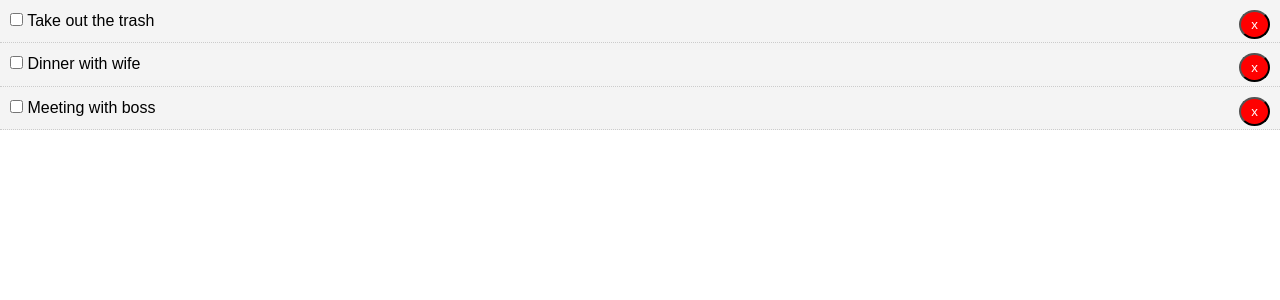
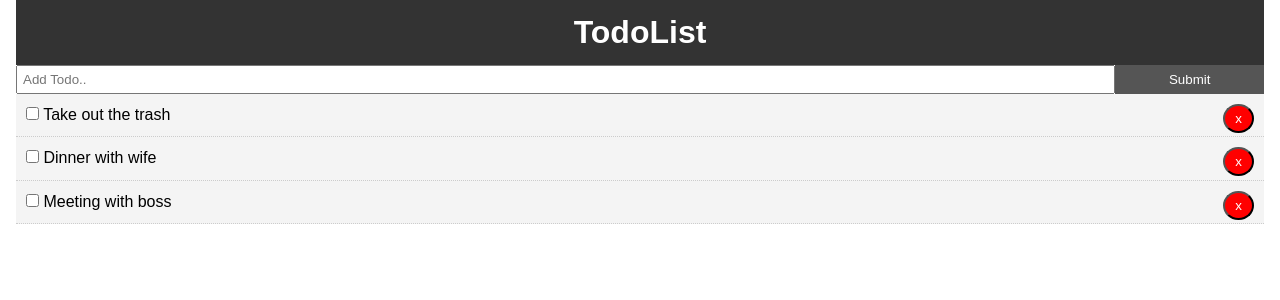
Before and after one commit to jaoist/react-crash-todo, a React (Create React App) app: page / in a window 1280 px wide. Shown: the top 300 px of the page. Built offline with nearby package versions, Linux system fonts and the light colour scheme.

Commit message:
Made AddTodo

```diff
--- a/src/App.css
+++ b/src/App.css
@@ -14,3 +14,20 @@
   color: #333;
   text-decoration: none;
 }
+
+.container {
+  padding: 0 1rem;
+}
+
+.btn {
+  display: inline-block;
+  border: none;
+  background: #555;
+  color: #fff;
+  padding: 7px 20px;
+  cursor: pointer;
+}
+
+.btn:hover {
+  background: #666;
+}
--- a/src/App.js
+++ b/src/App.js
@@ -1,5 +1,7 @@
 import React, { Component } from 'react';
+import Header from './components/layout/Header'
 import Todos from './components/Todos';
+import AddTodo from './components/AddTodo'
 import './App.css'
 
 class App extends Component {
@@ -40,9 +42,14 @@
   render() {
     return (
       <div className="App">
-        <Todos todos={this.state.todos}
-          markComplete={this.markComplete}
-          delTodo={this.delTodo} /> {/*'todos' sets a property on the Todos object, as does markComplete */}
+        <div className="container">
+          <Header />
+          <AddTodo />
+          <Todos todos={this.state.todos}
+            markComplete={this.markComplete}
+            delTodo={this.delTodo} /> {/*'todos' sets a property on the Todos object, as does markComplete */}
+        </div>
+
       </div>
     );
   }
--- /dev/null
+++ b/src/components/AddTodo.js
@@ -0,0 +1,24 @@
+import React, { Component } from 'react'
+
+export class AddTodo extends Component {
+  render() {
+    return (
+      <form style={{ display: 'flex' }}>
+        <input
+          type="text"
+          name="title"
+          style={{ flex: '10', padding: '5px' }}
+          placeholder="Add Todo.."
+        />
+        <input
+          type="submit"
+          value="Submit"
+          className="btn"
+          style={{flex: '1' }}
+        />
+      </form>
+    )
+  }
+}
+
+export default AddTodo
--- /dev/null
+++ b/src/components/layout/Header.js
@@ -0,0 +1,20 @@
+import React from 'react';
+
+// Functional component
+
+function Header() {
+  return (
+    <header style={headerStyle}>
+      <h1>TodoList</h1>
+    </header>
+  )
+}
+
+const headerStyle = {
+  background: '#333',
+  color: '#fff',
+  textAlign: 'center',
+  padding: '10px'
+}
+
+export default Header;
```
